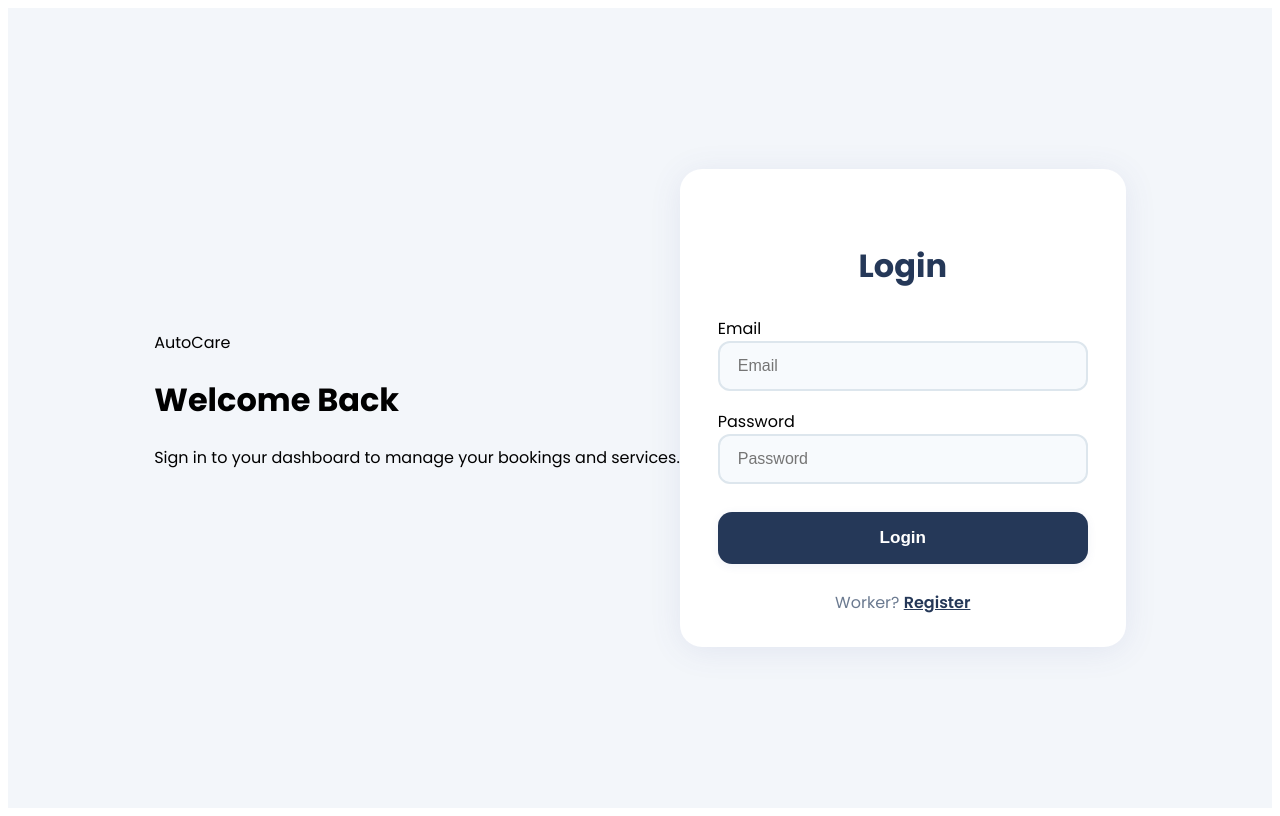
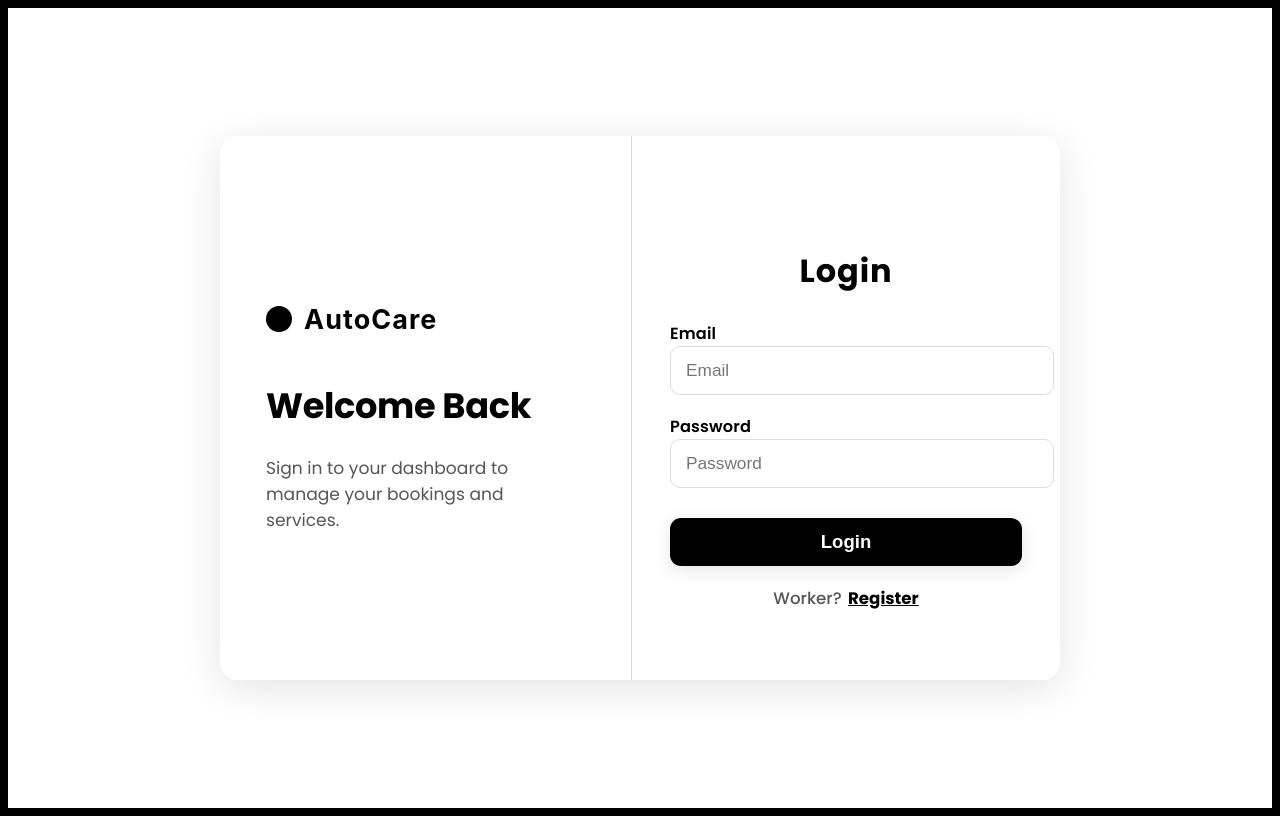
Before and after one commit to DRAKEN-1974/product, a Next.js app: page /login in a window 1280 px wide. Built offline with nearby package versions, Linux system fonts and the light colour scheme; no server answers.

Commit message:
Update login.module.css

```diff
--- a/src/app/login/login.module.css
+++ b/src/app/login/login.module.css
@@ -1,112 +1,265 @@
-:root {
-  --page-bg: #f3f6fa;
-  --form-bg: #fff;
-  --primary: #253858;
-  --secondary: #6b7a90;
-  --accent: #f43f5e;
-  --success: #22c55e;
-  --input-bg: #f7fafd;
-  --input-border: #dde6ed;
-  --input-focus: #7baaf7;
-  --radius: 22px;
-  --shadow: 0 4px 32px rgba(80, 90, 155, 0.10);
+/* Removed :root block, added fallbacks everywhere */
+
+html, body {
+  background: var(--black, #000);
+  color: var(--black, #000);
 }
 
-.loginPageWrapper {
+.loginPageOuter {
   min-height: 100vh;
-  background: var(--page-bg);
+  background: var(--white, #fff);
   display: flex;
   align-items: center;
   justify-content: center;
 }
 
-.formWrapper {
-  background: var(--form-bg);
-  border-radius: var(--radius);
-  box-shadow: var(--shadow);
-  padding: 46px 38px 32px 38px;
-  min-width: 320px;
+.loginPageWrapper {
+  display: flex;
+  min-height: 68vh;
+  max-width: 840px;
+  background: var(--white, #fff);
+  box-shadow: 0 8px 40px rgba(0,0,0,0.11);
+  border-radius: 18px;
+  overflow: hidden;
   width: 100%;
-  max-width: 370px;
+}
+
+.leftPanel {
+  background: var(--white, #fff);
+  color: var(--black, #000);
+  flex: 1.05;
+  padding: 54px 40px 34px 46px;
   display: flex;
   flex-direction: column;
-  gap: 18px;
+  align-items: flex-start;
+  justify-content: center;
+  min-width: 325px;
+  border-right: 1.5px solid var(--border, #dcdcdc);
+}
+
+.brand {
+  display: flex;
+  align-items: center;
+  gap: 10px;
+  font-size: 1.45rem;
+  font-weight: 800;
+  margin-bottom: 29px;
+  letter-spacing: 0.03em;
+  user-select: none;
+}
+
+.appleCircle {
+  width: 26px;
+  height: 26px;
+  border-radius: 60%;
+  background: var(--black, #000);
+  display: inline-block;
+  margin-right: 2px;
+}
+
+.brandText {
+  color: var(--black, #000);
+  font-weight: bold;
+  font-family: 'SF Pro Display', 'Inter', Arial, Helvetica, sans-serif;
+  font-size: 1.16em;
+  letter-spacing: 0.04em;
+}
+
+.headline {
+  font-size: 2.2rem;
+  font-weight: 800;
+  color: var(--black, #000);
+  margin-bottom: 12px;
+  letter-spacing: -0.01em;
+  line-height: 1.1;
+}
+
+.subtext {
+  font-size: 1.07rem;
+  color: #555;
+  margin-bottom: 0;
+  max-width: 95%;
+  opacity: 1;
+}
+
+.formWrapper {
+  flex: 1.17;
+  padding: 54px 38px 38px 38px;
+  display: flex;
+  flex-direction: column;
+  justify-content: center;
+  min-width: 320px;
+  gap: 0.1rem;
+  background: var(--white, #fff);
 }
 
 .formTitle {
-  font-weight: 800;
-  color: var(--primary);
-  margin-bottom: 8px;
+  font-size: 2rem;
+  font-weight: 900;
+  color: var(--black, #000);
+  margin-bottom: 24px;
+  letter-spacing: 0.03em;
   text-align: center;
-  font-size: 2rem;
 }
 
-.input,
-.select {
-  background: var(--input-bg);
-  border: 2px solid var(--input-border);
-  border-radius: 12px;
-  padding: 14px 18px;
-  font-size: 1rem;
-  color: var(--primary);
+.inputGroup {
+  margin-bottom: 18px;
+  display: flex;
+  flex-direction: column;
+  gap: 5px;
+}
+
+.inputGroup label span {
+  font-weight: 600;
+  color: var(--black, #000);
+  margin-bottom: 2px;
+  letter-spacing: 0.01em;
+  font-size: 1.01rem;
+}
+
+.input {
+  width: 100%;
+  padding: 13px 15px;
+  font-size: 1.08rem;
+  border-radius: 10px;
+  border: 1.7px solid var(--border, #dcdcdc);
+  background: var(--white, #fff);
+  outline: none;
+  color: var(--black, #000);
   font-weight: 500;
-  outline: none;
-  margin-bottom: 0;
-  transition: border 0.18s;
-  width: 100%;
-  box-sizing: border-box;
+  box-shadow: none;
+  transition: border 0.16s, background 0.12s;
 }
-.input:focus,
-.select:focus {
-  border-color: var(--input-focus);
+.input:focus {
+  border-color: var(--black, #000);
+  background: #f5f5f7;
 }
 
 .button {
-  background: var(--primary);
-  color: #fff;
-  font-weight: 700;
+  width: 100%;
+  background: var(--black, #000);
+  color: var(--white, #fff);
+  font-weight: 900;
   border: none;
-  border-radius: 14px;
-  padding: 16px 0;
-  font-size: 1.07rem;
+  border-radius: 11px;
+  padding: 13px 0;
+  font-size: 1.16rem;
   margin-top: 10px;
   cursor: pointer;
-  transition: background .18s;
-  box-shadow: 0 2px 10px rgba(80,90,155,0.08);
+  transition: background 0.15s, color 0.15s, transform 0.17s, box-shadow 0.17s;
+  box-shadow: 0 4px 18px rgba(0,0,0,0.10);
+  display: flex;
+  align-items: center;
+  justify-content: center;
+  gap: 9px;
+}
+.button:active,
+.button:focus-visible {
+  background: #222;
+  color: var(--white, #fff);
+  transform: scale(0.98);
 }
 .button:disabled {
-  background: #a5adc1;
+  opacity: 0.7;
   cursor: not-allowed;
 }
 
-.linkText {
-  color: var(--primary);
+.loadingSpinner {
+  border: 3px solid var(--gray, #dedede);
+  border-top: 3px solid var(--black, #000);
+  border-radius: 50%;
+  width: 21px;
+  height: 21px;
+  animation: spin 0.7s linear infinite;
+  display: inline-block;
+  vertical-align: middle;
+}
+@keyframes spin {
+  0% { transform: rotate(0deg);}
+  100% { transform: rotate(360deg);}
+}
+
+.errorMsg {
+  background: #fff1f1;
+  color: var(--error, #f43f5e);
+  border-radius: 7px;
+  padding: 10px 12px;
+  margin: 16px 0 0 0;
   font-weight: 600;
-  cursor: pointer;
-  text-decoration: underline;
+  text-align: center;
+  font-size: 1.03rem;
+  border: 1px solid #fbe5e8;
 }
 
 .switchText {
   text-align: center;
-  margin-top: 8px;
-  color: var(--secondary);
-  font-size: 1rem;
+  margin-top: 19px;
+  color: #555;
+  font-weight: 500;
+  font-size: 1.04rem;
+}
+.linkText {
+  color: var(--black, #000);
+  font-weight: 700;
+  cursor: pointer;
+  text-decoration: underline;
+  margin-left: 2px;
+  transition: color 0.16s;
+}
+.linkText:hover {
+  color: var(--midgray, #b6b6b6);
 }
 
-.errorMsg {
-  color: var(--accent);
-  font-weight: 600;
+.note {
+  color: #888;
+  font-size: 0.93rem;
+  margin-top: 16px;
   text-align: center;
-  font-size: 1.03rem;
+  background: #f5f5f7;
+  border-radius: 7px;
+  padding: 8px 12px;
+  margin-bottom: 0;
+  border: 1px solid var(--border, #dcdcdc);
+}
+
+@media (max-width: 900px) {
+  .loginPageWrapper {
+    flex-direction: column;
+    border-radius: 18px;
+    max-width: 98vw;
+    margin: 18px auto;
+  }
+  .leftPanel {
+    min-width: 0;
+    width: 100%;
+    border-radius: 18px 18px 0 0;
+    align-items: center;
+    padding: 44px 10vw 28px 10vw;
+    text-align: center;
+    border-right: none;
+    border-bottom: 1px solid var(--border, #dcdcdc);
+  }
+  .formWrapper {
+    min-width: 0;
+    width: 100%;
+    border-radius: 0 0 18px 18px;
+    padding: 36px 7vw 24px 7vw;
+  }
 }
 
 @media (max-width: 600px) {
+  .loginPageWrapper {
+    max-width: 100vw;
+    margin: 0;
+    border-radius: 0;
+    min-height: 100vh;
+  }
+  .leftPanel {
+    padding: 34px 7vw 18px 7vw;
+    border-radius: 0;
+  }
   .formWrapper {
-    padding: 22px 8px 22px 8px;
-    min-width: 0;
-    max-width: 98vw;
-  }
-  .formTitle {
-    font-size: 1.45rem;
+    padding: 22px 6vw 14px 6vw;
+    border-radius: 0;
   }
 }
```
